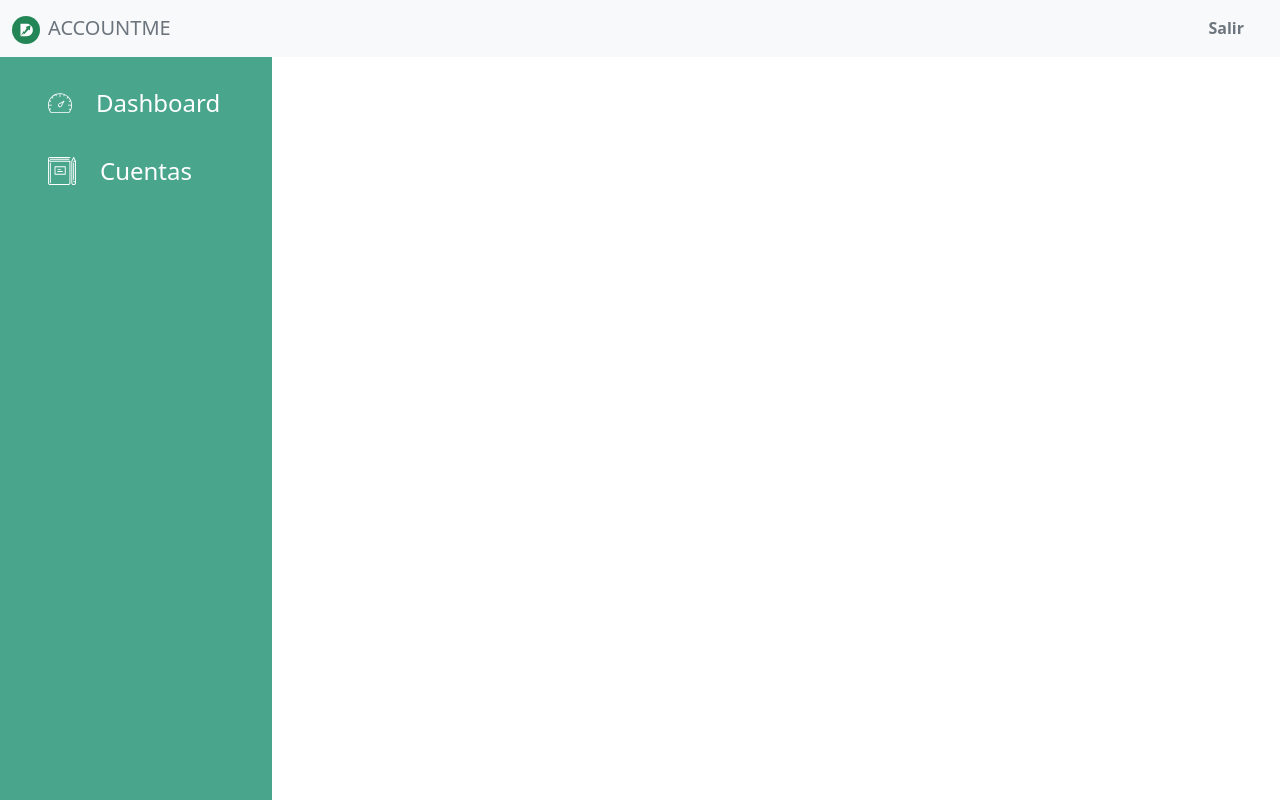
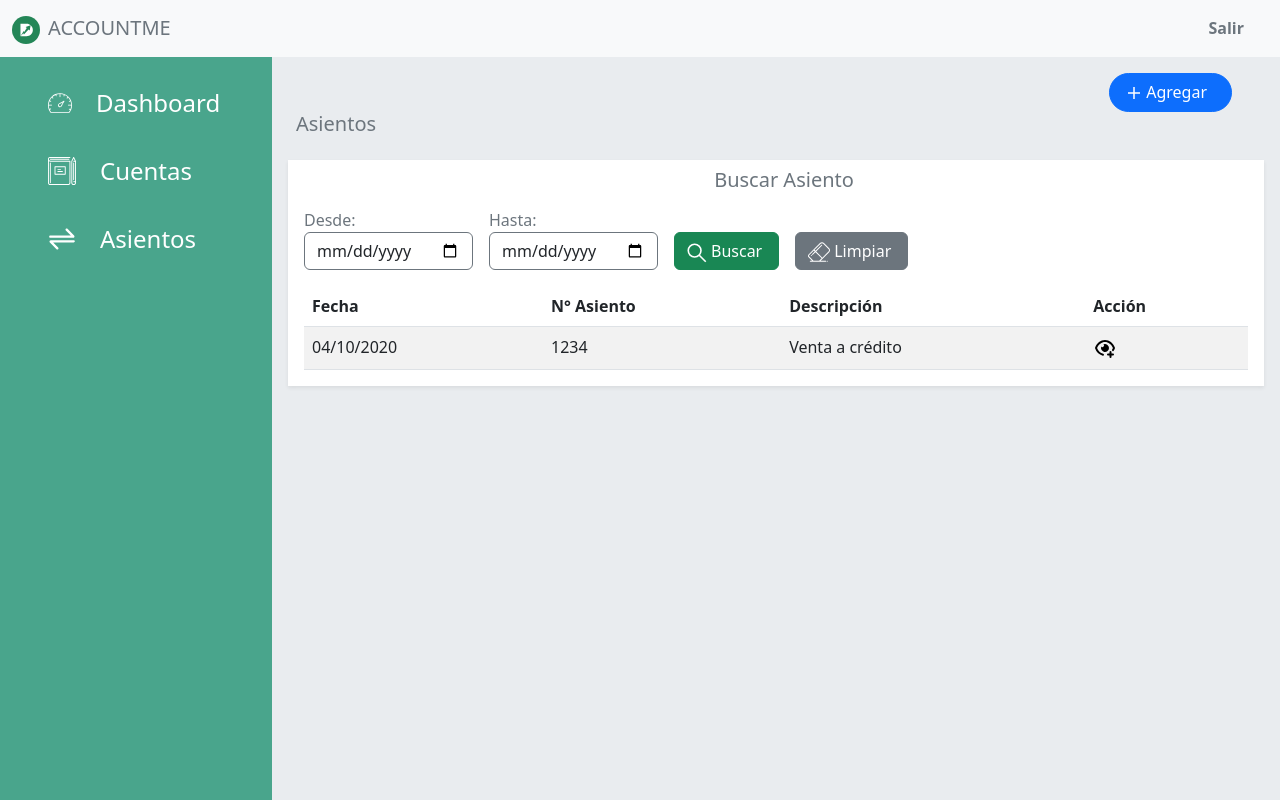
Before and after one commit to HernanRubioDev/sistema-contable-node, a React (Vite) app in the folder cliente/: page /movements in a window 1280 px wide. Built offline with nearby package versions, Linux system fonts and the light colour scheme; sample sign-in values are in the browser's storage.

Commit message:
moves page added

```diff
--- a/cliente/src/components/Menu.jsx
+++ b/cliente/src/components/Menu.jsx
@@ -8,9 +8,9 @@ const Menu =()=>{
   useEffect(() => {
 
     window.addEventListener("resize", () => {
-      if (window.innerWidth <= 768) {
+      if (window.innerWidth <= 992) {
         setOffcanvas(true);
-      } if(window.innerWidth > 769){
+      } if(window.innerWidth > 993){
         setOffcanvas(false);
       }
     });
@@ -19,16 +19,25 @@ const Menu =()=>{
     <nav className={`primary h-100 ${offcanvas ? "offcanvas offcanvas-start" : ""}`} id="offcanvas-menu" aria-labelledby="offcanvas-menu">
       <ul className="d-flex flex-column list-unstyled bg-dashboard h-100 m-0">
         <button className="bg-transparent border-0 position-absolute end-0 me-2 mt-2 d-md-none" data-bs-dismiss="offcanvas"><img src="icons/close-button.svg" /></button>
+
          <li className="d-flex justify-content-center mt-4 option-hover py-1 ps-5">
           <NavLink to="/dashboard" className="w-100 d-flex text-decoration-none">
               <img className="me-4 " src="icons/dashboard.svg"/>
               <span className="text-white fs-4 lh-0">Dashboard</span>
           </NavLink>
          </li>
+
          <li className="d-flex justify-content-center mt-4 option-hover py-1 ps-5">
           <NavLink to={"/accounts"} className="w-100 d-flex text-decoration-none">
               <img className="me-4 " src="icons/book.svg"/>
               <span className="text-white fs-4 lh-0">Cuentas</span>
+          </NavLink>
+         </li>
+
+         <li className="d-flex justify-content-center mt-4 option-hover py-1 ps-5">
+          <NavLink to={"/movements"} className="w-100 d-flex text-decoration-none">
+              <img className="me-4 " src="icons/transaction.svg"/>
+              <span className="text-white fs-4 lh-0">Asientos</span>
           </NavLink>
          </li>
       </ul>
--- /dev/null
+++ b/cliente/src/components/MovementMenuWrapper.jsx
@@ -0,0 +1,15 @@
+import NewMovementForm from "./NewMovementForm";
+import SearchMovementForm from "./SearchMovementForm";
+
+const MovementsMenuWrapper = ({setMenu, menu})=>{
+  switch (menu) {
+    case 'add':
+      return <NewMovementForm menu={menu} setMenu={setMenu} />
+
+
+    case 'search':
+      return <SearchMovementForm menu={menu} setMenu={setMenu} />
+  }
+}
+
+export default MovementsMenuWrapper;
--- /dev/null
+++ b/cliente/src/components/NewMovementForm.jsx
@@ -0,0 +1,43 @@
+import { NavLink } from "react-router-dom";
+import OpenMenuButton from "./OpenMenuButton";
+
+const NewMovementForm = ({menu, setMenu})=>{
+  const handleClick = ()=>{
+    setMenu('search')
+  }
+  return(
+    <div className="d-flex flex-column flex-grow-1 bg-body-secondary h-100">
+
+      <OpenMenuButton />
+
+      <div className="d-flex flex-column justify-content-between align-items-center pt-3">
+        <button onClick={()=>handleClick()} type="button" className="btn btn-primary rounded-pill pe-4 me-5 align-self-end"><img src="icons/back-arrow.svg" /> Volver</button>
+        <h5 className="text-secondary align-self-start ms-4">Asientos</h5>
+      </div>
+
+      <div className="d-flex flex-column bg-white shadow-sm mx-3">
+        <h3 className="fs-5 text-secondary text-center ms-3 mt-2">Registrar Asiento</h3>
+        <form className="d-flex flex-column my-3 mx-3">
+          <div className="d-flex mt-3">
+
+            <div className="w-50 pe-2">
+              <span>Cuenta</span>
+              <select className="form-select" aria-label="Default select example">
+                <option value="1">Banco Rio</option>
+                <option value="2">Banco Nacion</option>
+              </select>
+            </div>
+
+            <div className="w-50 ps-2">
+              <span>Código</span>
+              <input className="form-control-plaintext border rounded ps-2 bg-body-secondary" type="text" readOnly placeholder="Aquí aparecerá el codigo de la cuenta"/>
+            </div>
+          </div>
+        </form>
+      </div>
+
+    </div>
+  );
+}
+
+export default NewMovementForm
--- a/cliente/src/components/OpenMenuButton.jsx
+++ b/cliente/src/components/OpenMenuButton.jsx
@@ -1,6 +1,6 @@
 const OpenMenuButton = ()=>{
   return(
-    <div className="position-absolute d-md-none mt-3" data-bs-toggle="offcanvas" data-bs-target="#offcanvas-menu" aria-controls="offcanvas-menu">
+    <div className="position-absolute d-lg-none mt-3" data-bs-toggle="offcanvas" data-bs-target="#offcanvas-menu" aria-controls="offcanvas-menu">
       <img src="icons/open-menu-arrow.svg" />
     </div>
   );
--- a/cliente/src/components/SearchAccountForm.jsx
+++ b/cliente/src/components/SearchAccountForm.jsx
@@ -9,6 +9,7 @@ const SearchAccountForm = ({accounts, loading, setMenu, getAccountByName})=>{
   const handleClick = ()=>{
     setMenu("add")
   }
+
   const initialForm = {
     name:""
   }
@@ -17,7 +18,7 @@ const SearchAccountForm = ({accounts, loading, setMenu, getAccountByName})=>{
     <div className="d-flex flex-column flex-grow-1 bg-body-secondary h-100">
       <OpenMenuButton />
       <div className="d-flex flex-column justify-content-between align-items-center pt-3">
-        <button onClick={()=>handleClick()} type="button" className="btn btn-primary rounded-pill pe-4 me-5 align-self-end"><img src="icons/add.svg" /> Agregar</button>
+        <button onClick={()=>handleClick()} type="button" className="btn btn-primary rounded-pill pe-4 me-5 align-self-end"><img src="icons/add.svg" />Agregar</button>
         <h5 className="text-secondary align-self-start ms-4">Cuentas</h5>
       </div>
       <div className="bg-white mx-3 my-3 shadow-sm">
--- /dev/null
+++ b/cliente/src/components/SearchMovementForm.jsx
@@ -0,0 +1,76 @@
+import useForm from "../hooks/useForm";
+import { useState } from "react";
+import OpenMenuButton from "./OpenMenuButton";
+
+const SearchMovementForm = ({menu, setMenu})=>{
+
+  const initialForm = {
+    dateFrom:'',
+    dateTo:''
+  }
+
+
+  const handleClick = ()=>{
+    setMenu("add")
+  }
+
+  const handleReset = ()=>{
+    setDate(initialForm)
+  }
+
+  const {form, handleChange} = useForm(initialForm);
+
+  return(
+    <div className="d-flex flex-column flex-grow-1 bg-body-secondary h-100">
+
+      <OpenMenuButton />
+
+      <div className="d-flex flex-column justify-content-between align-items-center pt-3">
+        <button onClick={()=>handleClick()} type="button" className="btn btn-primary rounded-pill pe-4 me-5 align-self-end"><img src="icons/add.svg" />Agregar</button>
+        <h5 className="text-secondary align-self-start ms-4">Asientos</h5>
+      </div>
+
+      <div className="bg-white mx-3 my-3 shadow-sm">
+        <h3 className="fs-5 text-secondary text-center ms-3 mt-2">Buscar Asiento</h3>
+        <form className="d-flex flex-wrap align-items-center ms-3 my-3">
+          <div className="d-flex flex-column me-3">
+            <span className="me-2 fw-medium text-secondary">Desde:</span>
+            <input onChange={(e)=>handleChange(e)} className="input-group border border-secondary form-control"  type="date" name="dateFrom" value={form.dateFrom}/>
+          </div>
+          <div className="d-flex flex-column me-3">
+            <span className="me-2 fw-medium text-secondary">Hasta:</span>
+            <input onChange={(e)=>handleChange(e)} className="input-group border border-secondary form-control"  type="date" name="dateTo" value={form.dateTo}/>
+          </div>
+            <button onClick={()=>console.log("click")} type="button" className="btn btn-success pe-3 align-self-end me-3"><img className="me-1" src="icons/magnifying-glass.svg" />Buscar</button>
+            <button onClick={()=>handleReset} type="button" className="btn btn-secondary pe-3 align-self-end"><img className="me-1" src="icons/reset.svg" />Limpiar</button>
+        </form>
+        <div className="mx-3 table-container">
+          <table className="table table-striped">
+            <thead className="sticky-top">
+              <tr>
+                <th scope="col">Fecha</th>
+                <th scope="col">N° Asiento</th>
+                <th scope="col">Descripción</th>
+                <th scope="col">Acción</th>
+              </tr>
+            </thead>
+            <tbody >
+              <tr>
+                <td>04/10/2020</td>
+                <td>1234</td>
+                <td>Venta a crédito</td>
+                <td>
+                  <button className="bg-transparent border-0">
+                    <img src="icons/see-more.svg"/>
+                  </button>
+                </td>
+              </tr>
+            </tbody>
+          </table>
+        </div>
+      </div>
+    </div>
+    )
+}
+
+export default SearchMovementForm;
--- a/cliente/src/pages/Movements.jsx
+++ b/cliente/src/pages/Movements.jsx
@@ -1,11 +1,25 @@
+import { useNavigate } from "react-router-dom";
 import Header from "../components/Header"
 import Menu from "../components/Menu";
+import { useContext, useEffect, useState } from "react";
+import sessionContext from "../context/UserContext";
+import MovementsMenuWrapper from "../components/MovementMenuWrapper";
 
 const Movements = ()=>{
+  const navigate = useNavigate();
+  const {session} = useContext(sessionContext)
+  useEffect(()=>{
+    if(!session) navigate("/")
+  },[session])
+
+
+  const [menu, setMenu] = useState('search');
+
   return(
     <div className="vh-100 d-flex flex-wrap overflow-hidden">
       <Header />
       <Menu />
+      <MovementsMenuWrapper menu={menu} setMenu={setMenu}/>
     </div>
   );
 }
```
Also changed, not shown: cliente/public/icons/reset.svg (added), cliente/public/icons/see-more.svg (added).
